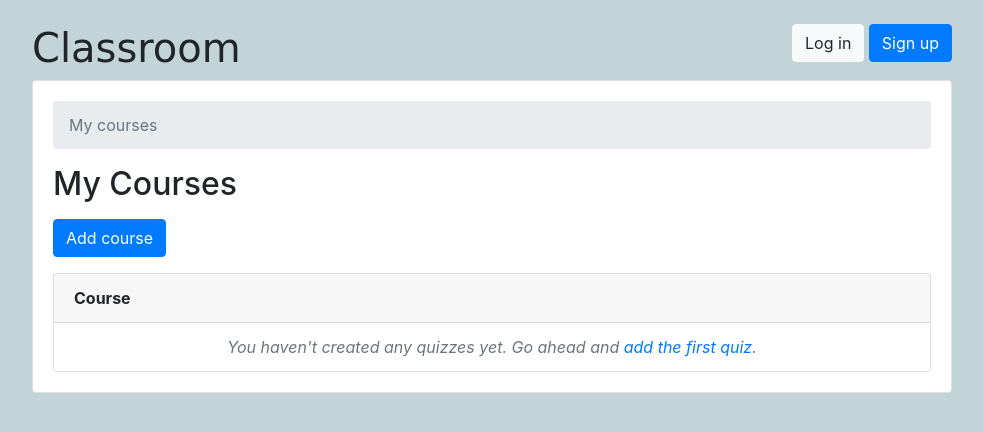
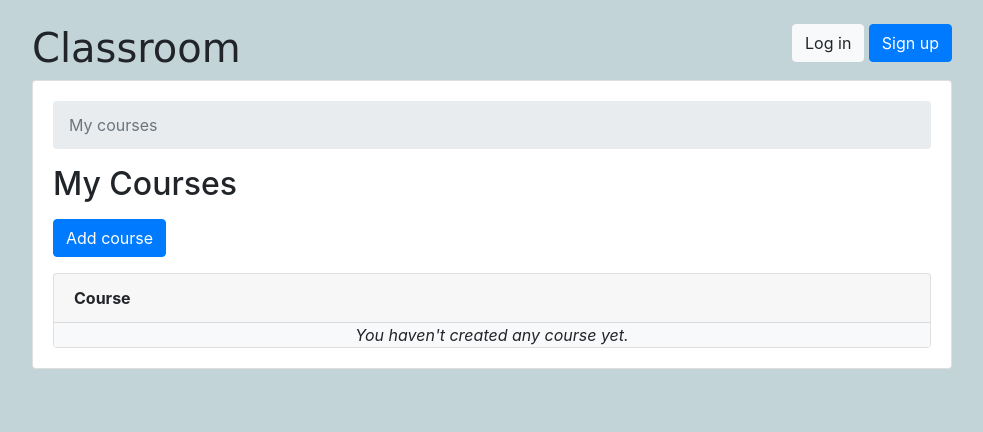
Before and after one commit to jonghoonlee98/ClassroomResponse, a Django app: template classroom_response/classroom/templates/classroom/teachers/course_change_list.html in a window 1280 px wide. Shown: the top 432 px of the page, without its empty margins (148-1131 px from the left). Run offline with Django 3.2, Linux system fonts and the light colour scheme; the template is opened without the code that fills it, so the values that code supplies are empty; some libraries are stand-ins or nearby versions; some web fonts are replaced.

```diff
--- a/classroom_response/classroom/templates/classroom/teachers/course_change_form.html
+++ b/classroom_response/classroom/templates/classroom/teachers/course_change_form.html
@@ -46,7 +46,7 @@
         </div>
       {% empty %}
         <div class="list-group-item text-center">
-          <p class="text-muted font-italic mb-0">You haven't created any quizzes yet. Go ahead and <a href="{% url 'teachers:quiz_add' course.pk %}">add the first quiz</a>.</p>
+          <p class="text-muted font-italic mb-0">You haven't created any quizzes yet. Go ahead and <a href="{% url 'teachers:quiz_add' course.id %}">add the first quiz</a>.</p>
         </div>
       {% endfor %}
     </div>
--- a/classroom_response/classroom/templates/classroom/teachers/course_change_list.html
+++ b/classroom_response/classroom/templates/classroom/teachers/course_change_list.html
@@ -33,9 +33,7 @@
           </div>
         </div>
       {% empty %}
-        <div class="list-group-item text-center">
-          <p class="text-muted font-italic mb-0">You haven't created any quizzes yet. Go ahead and <a href="{% url 'teachers:quiz_add' course.pk %}">add the first quiz</a>.</p>
-        </div>
+        <div class="bg-light text-center font-italic" colspan="5">You haven't created any course yet.</div>
       {% endfor %}
     </div>
   </div>
--- a/classroom_response/classroom/views/teachers.py
+++ b/classroom_response/classroom/views/teachers.py
@@ -177,7 +177,7 @@ class QuizDeleteView(DeleteView):
         return queryset
 
     def get_success_url(self):
-        return reverse('teachers:course_change', kwargs={'pk': self.kwargs['course_pk']})
+        return reverse('teachers:quiz_change_list', kwargs={'pk': self.kwargs['course_pk']})
 
 
 @method_decorator([login_required, teacher_required], name='dispatch')
```
